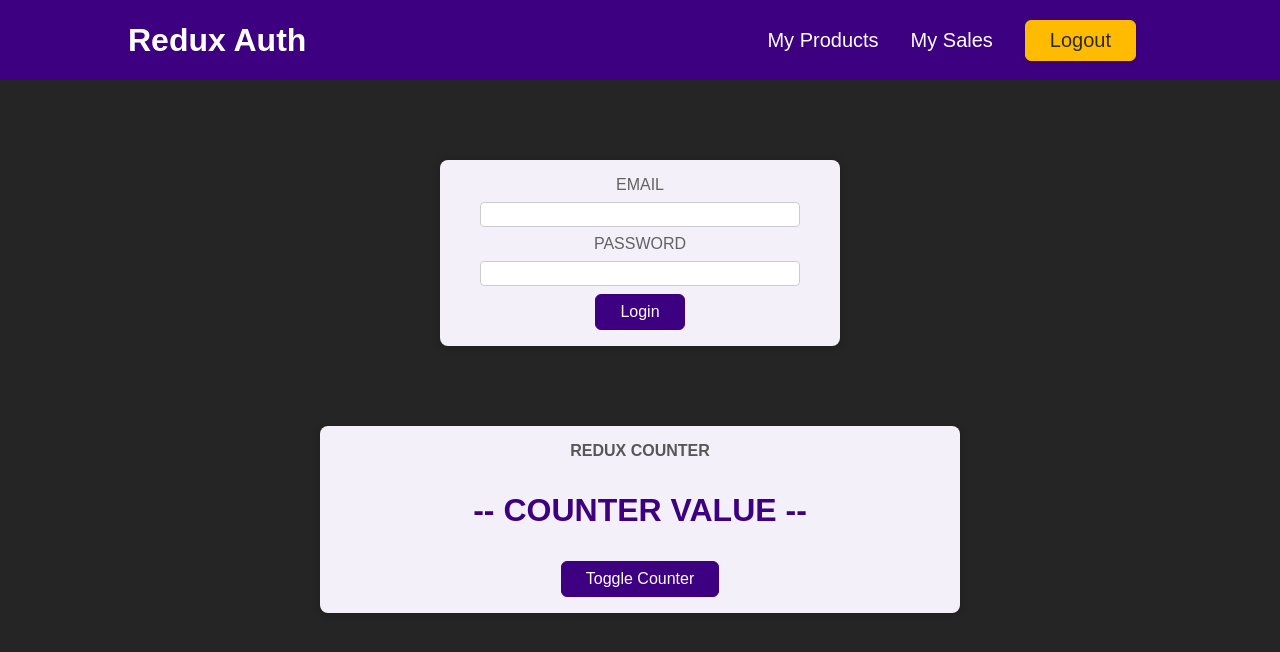
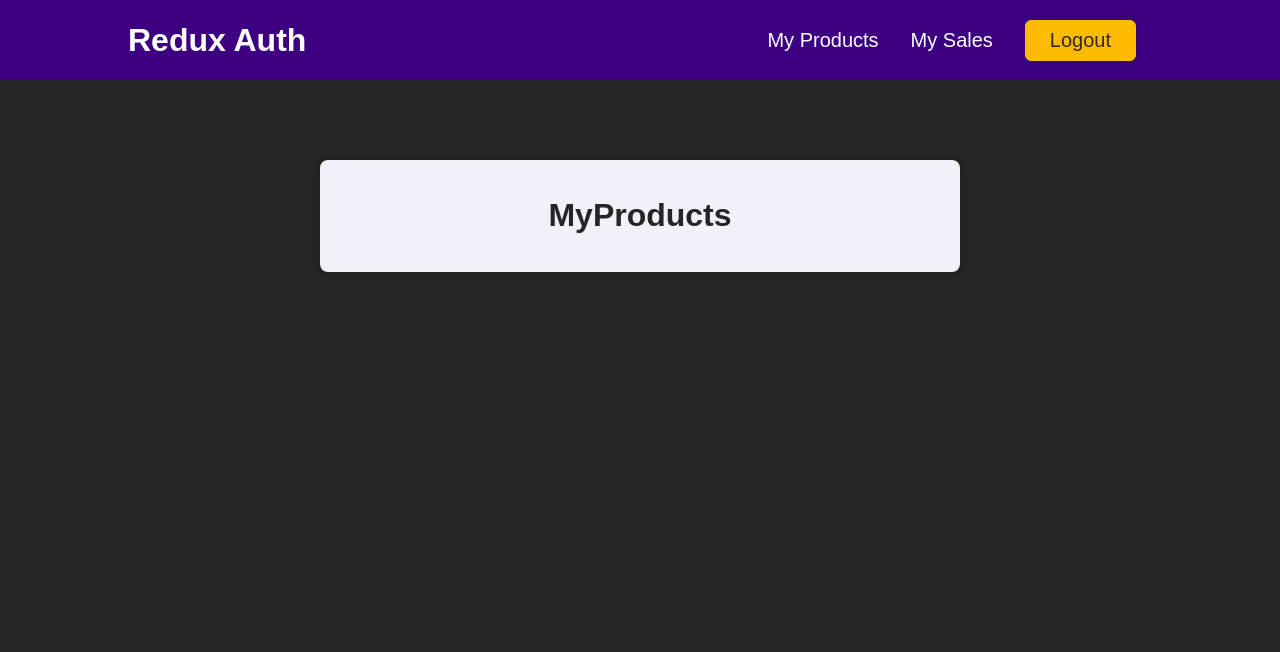
Before and after one commit to CoolShivas/005--Auth_Counter_React_Redux_ToolKit, a React (Vite) app in the folder auth_counter_react_reduxtoolkit/: page /products in a window 1280 px wide. Shown: the top 652 px of the page. Built offline with nearby package versions, Linux system fonts and the light colour scheme.

Commit message:
Installed the react-router-dom@5 then imported BrowserRouter, Route, from it and also added the CSS to pages

```diff
--- a/auth_counter_react_reduxtoolkit/package.json
+++ b/auth_counter_react_reduxtoolkit/package.json
@@ -13,7 +13,8 @@
     "@reduxjs/toolkit": "^2.2.5",
     "react": "^18.2.0",
     "react-dom": "^18.2.0",
-    "react-redux": "^9.1.2"
+    "react-redux": "^9.1.2",
+    "react-router-dom": "^5.3.4"
   },
   "devDependencies": {
     "@types/react": "^18.2.66",
--- a/auth_counter_react_reduxtoolkit/src/App.jsx
+++ b/auth_counter_react_reduxtoolkit/src/App.jsx
@@ -1,3 +1,7 @@
+import UserProfile from "./components/pages/UserProfile";
+import MySales from "./components/pages/MySales";
+import MyProducts from "./components/pages/MyProducts";
+import { Route } from "react-router-dom";
 import Auth from "./components/authen/Auth";
 import Counter from "./components/main/Counter";
 import Header from "./components/header/Header";
@@ -6,10 +10,12 @@ const App = () => {
     return (
         <>
 
-            <Header></Header>
-            <Auth></Auth>
-            <Counter></Counter>
-
+            <Route path="/"> <Header></Header> </Route>
+            <Route path="/auth"> <Auth></Auth> </Route>
+            <Route path="/counter"> <Counter></Counter> </Route>
+            <Route path="/products"> <MyProducts></MyProducts> </Route>
+            <Route path="/sales"> <MySales></MySales> </Route>
+            <Route path="/userprofile"> <UserProfile></UserProfile> </Route>
         </>
     )
 }
--- a/auth_counter_react_reduxtoolkit/src/components/header/Header.jsx
+++ b/auth_counter_react_reduxtoolkit/src/components/header/Header.jsx
@@ -7,10 +7,10 @@ const Header = () => {
             <nav>
                 <ul>
                     <li>
-                        <a href='/'>My Products</a>
+                        <a href="/products">My Products</a>
                     </li>
                     <li>
-                        <a href='/'>My Sales</a>
+                        <a href="/sales">My Sales</a>
                     </li>
                     <li>
                         <button>Logout</button>
--- a/auth_counter_react_reduxtoolkit/src/components/pages/MyProducts.jsx
+++ b/auth_counter_react_reduxtoolkit/src/components/pages/MyProducts.jsx
@@ -1,8 +1,10 @@
-
+import classes from "./MyProducts.module.css";
 
 const MyProducts = () => {
     return (
-        <h1> MyProducts </h1>
+        <div className={classes.products}>
+            <h1> MyProducts </h1>
+        </div>
     )
 }
 
--- /dev/null
+++ b/auth_counter_react_reduxtoolkit/src/components/pages/MyProducts.module.css
@@ -0,0 +1,9 @@
+.products {
+  margin: 5rem auto;
+  box-shadow: 0 1px 8px rgba(0, 0, 0, 0.2);
+  width: 40rem;
+  border-radius: 8px;
+  padding: 1rem;
+  text-align: center;
+  background-color: #f4f0fa;
+}
--- a/auth_counter_react_reduxtoolkit/src/components/pages/MySales.jsx
+++ b/auth_counter_react_reduxtoolkit/src/components/pages/MySales.jsx
@@ -1,8 +1,10 @@
-
+import classes from "./MySales.module.css";
 
 const MySales = () => {
     return (
-        <h1> MySales </h1>
+        <div className={classes.sales}>
+            <h1> MySales</h1>
+        </div>
     )
 }
 
--- /dev/null
+++ b/auth_counter_react_reduxtoolkit/src/components/pages/MySales.module.css
@@ -0,0 +1,9 @@
+.sales {
+  margin: 5rem auto;
+  box-shadow: 0 1px 8px rgba(0, 0, 0, 0.2);
+  width: 40rem;
+  border-radius: 8px;
+  padding: 1rem;
+  text-align: center;
+  background-color: #f4f0fa;
+}
--- a/auth_counter_react_reduxtoolkit/src/main.jsx
+++ b/auth_counter_react_reduxtoolkit/src/main.jsx
@@ -4,11 +4,14 @@ import App from './App.jsx'
 import './index.css';
 import { Provider } from "react-redux";
 import counterConfigStore from './store/index.js'
+import { BrowserRouter } from 'react-router-dom/cjs/react-router-dom.min.js';
 
 ReactDOM.createRoot(document.getElementById('root')).render(
   <React.StrictMode>
     <Provider store={counterConfigStore}>
-      <App />
+      <BrowserRouter>
+        <App />
+      </BrowserRouter>
     </Provider>
   </React.StrictMode>,
 )
```
Also changed, not shown: 1 other file (tests, documents, lock files or other folders).
